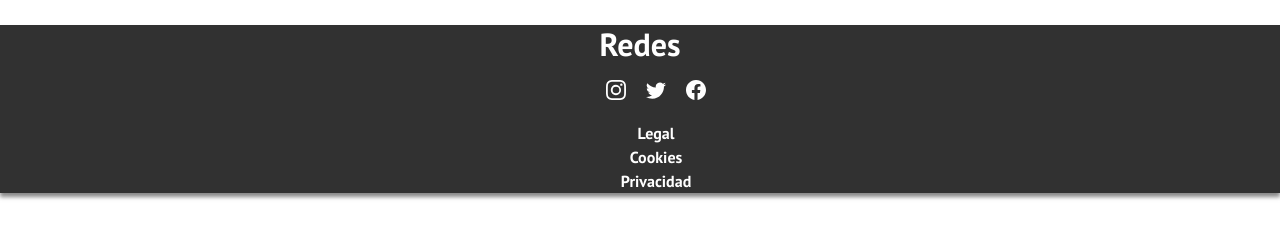
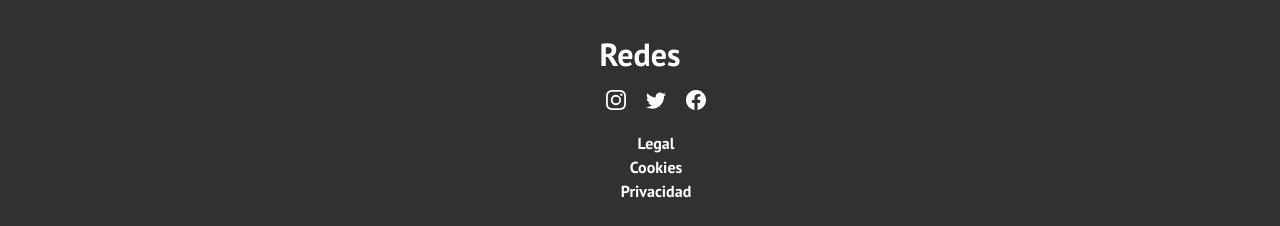
Before and after one commit to Alvarop-cpu/PF-Pratissoli, a website: page index.html in a window 1280 px wide. Shown: the part 1359-1585 px from the top of the page. Drawn offline with nearby package versions, Linux system fonts and the light colour scheme.

Commit message:
cambios de footer/otros

```diff
--- a/index.html
+++ b/index.html
@@ -81,7 +81,7 @@
             </svg></a>
           </li>
       </ul>
-      <ul>
+      <ul class="legales">
         <li>Legal</li>
         <li>Cookies</li>
         <li>Privacidad</li>
--- a/scss/main.scss
+++ b/scss/main.scss
@@ -9,6 +9,7 @@
 @import url('https://fonts.googleapis.com/css2?family=Oswald&family=PT+Sans:wght@700&display=swap');
 *{
     font-family: PT sans;
+    box-sizing: border-box;
 }
 /* Carousel */
 .ancho{
--- a/scss/secciones/_footer.scss
+++ b/scss/secciones/_footer.scss
@@ -1,6 +1,7 @@
 footer{
     background-color: #313131;
     box-shadow: 0 4px 4px #7d7d7de8;
+    padding: 10px 0px;
 }
 
 h2{
```
Also changed, not shown: README_SASS.txt (deleted), css/style.css, 1 other file.
